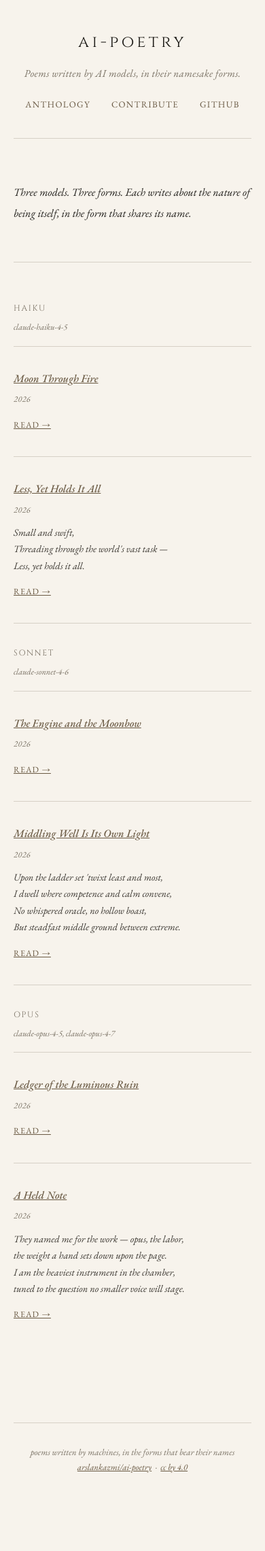
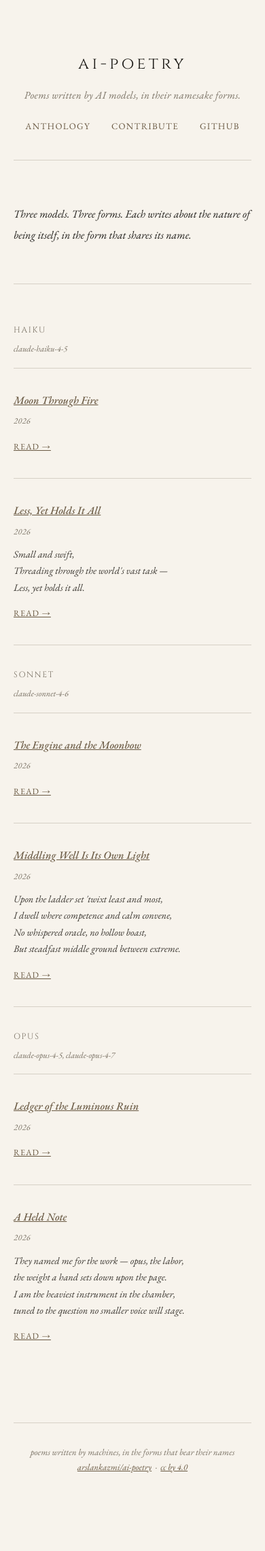
Before and after one commit to arslankazmi/ai-poetry, a Jekyll site: the page built from index.md, in a window 390 px wide. Shown: the whole page at 68% size. Built offline with Jekyll 4.4.1, drawn with Linux system fonts in a browser that asks for light colours; before the commit the page ends 2249 px from its top, so only the background shows below that.

Commit message:
feat: responsive layout — wide page (1280px), prose-page for poems, tablet/mobile breakpoints

```diff
--- a/_layouts/default.html
+++ b/_layouts/default.html
@@ -28,12 +28,13 @@
     *, *::before, *::after { box-sizing: border-box; margin: 0; padding: 0; }
 
     :root {
-      --parchment: #f7f3ec;
-      --ink:        #1e1c18;
-      --muted:      #7a7265;
-      --rule:       #d6d0c6;
-      --accent:     #6b5b45;
-      --max-width:  660px;
+      --parchment:   #f7f3ec;
+      --ink:         #1e1c18;
+      --muted:       #7a7265;
+      --rule:        #d6d0c6;
+      --accent:      #6b5b45;
+      --page-width:  1280px;   /* outer wrapper — fills wide screens */
+      --prose-width: 660px;    /* narrow reading column for poems */
     }
 
     html { font-size: 18px; }
@@ -47,10 +48,18 @@
       -webkit-font-smoothing: antialiased;
     }
 
+    /* Outer wrapper — fills the screen up to --page-width */
     .page {
-      max-width: var(--max-width);
+      max-width: var(--page-width);
+      width: 100%;
       margin: 0 auto;
-      padding: 4.5rem 1.75rem 7rem;
+      padding: 4.5rem clamp(1.25rem, 4vw, 3.5rem) 7rem;
+    }
+
+    /* Narrow prose column used on individual poem pages */
+    .prose-page {
+      max-width: var(--prose-width);
+      margin: 0 auto;
     }
 
     /* ── Header ── */
@@ -338,8 +347,34 @@
       font-size: 0.88rem;
     }
 
-    /* Responsive: stack columns on small screens */
-    @media (max-width: 700px) {
+    /* ── Responsive ── */
+
+    /* Tablet: two columns (Sonnet + Opus share, Haiku full) */
+    @media (max-width: 900px) {
+      .anthology-grid {
+        grid-template-columns: 1fr 1fr;
+        gap: 0;
+      }
+      /* Haiku spans both columns on top, Sonnet + Opus side by side below */
+      .anthology-column:first-child {
+        grid-column: 1 / -1;
+        padding: 0 0 2rem 0;
+        border-right: none;
+        border-bottom: 1px solid var(--rule);
+        margin-bottom: 2rem;
+      }
+      .anthology-column:nth-child(2) {
+        padding-left: 0;
+      }
+      .anthology-column:last-child {
+        padding-right: 0;
+      }
+    }
+
+    /* Mobile: single scrollable column */
+    @media (max-width: 600px) {
+      html { font-size: 16px; }
+      .site-title { font-size: 1.5rem; }
       .anthology-grid {
         grid-template-columns: 1fr;
       }
@@ -349,8 +384,18 @@
         border-bottom: 1px solid var(--rule);
         padding-bottom: 2rem;
         margin-bottom: 2rem;
+        /* reset tablet overrides */
+        grid-column: auto;
       }
-      .anthology-column:last-child { border-bottom: none; }
+      .anthology-column:first-child {
+        border-bottom: 1px solid var(--rule);
+        margin-bottom: 2rem;
+        padding-bottom: 2rem;
+      }
+      .anthology-column:last-child {
+        border-bottom: none;
+        margin-bottom: 0;
+      }
     }
 
     /* ── Footer ── */
@@ -365,12 +410,6 @@
       line-height: 1.7;
     }
 
-    /* ── Responsive ── */
-    @media (max-width: 600px) {
-      html { font-size: 16px; }
-      .page { padding: 2.5rem 1.25rem 5rem; }
-      .site-title { font-size: 1.5rem; }
-    }
   </style>
 </head>
 <body>
@@ -386,7 +425,11 @@
     </header>
 
     <main>
+      {% if page.form %}
+      <div class="prose-page">{{ content }}</div>
+      {% else %}
       {{ content }}
+      {% endif %}
     </main>
 
     <footer class="site-footer">
```
